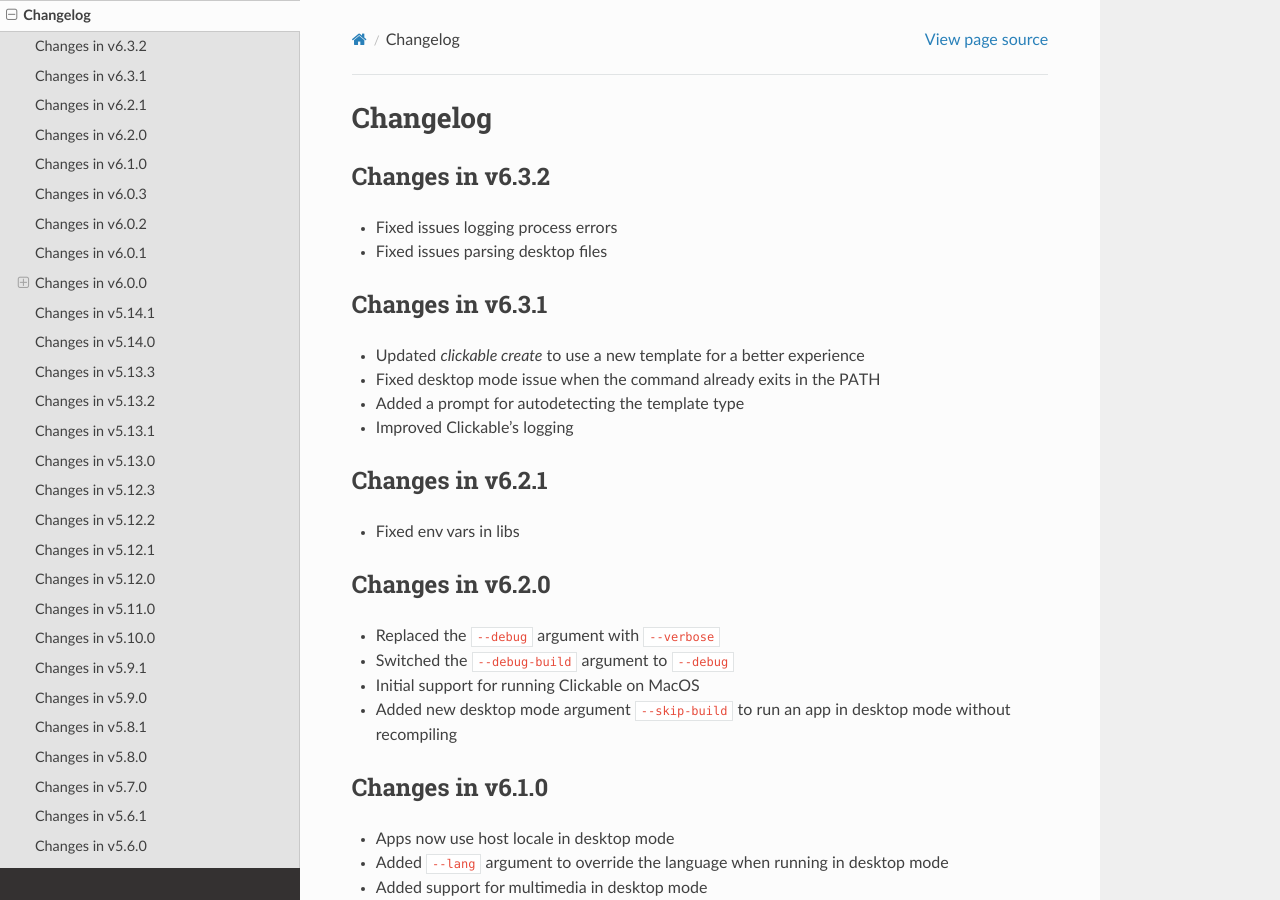
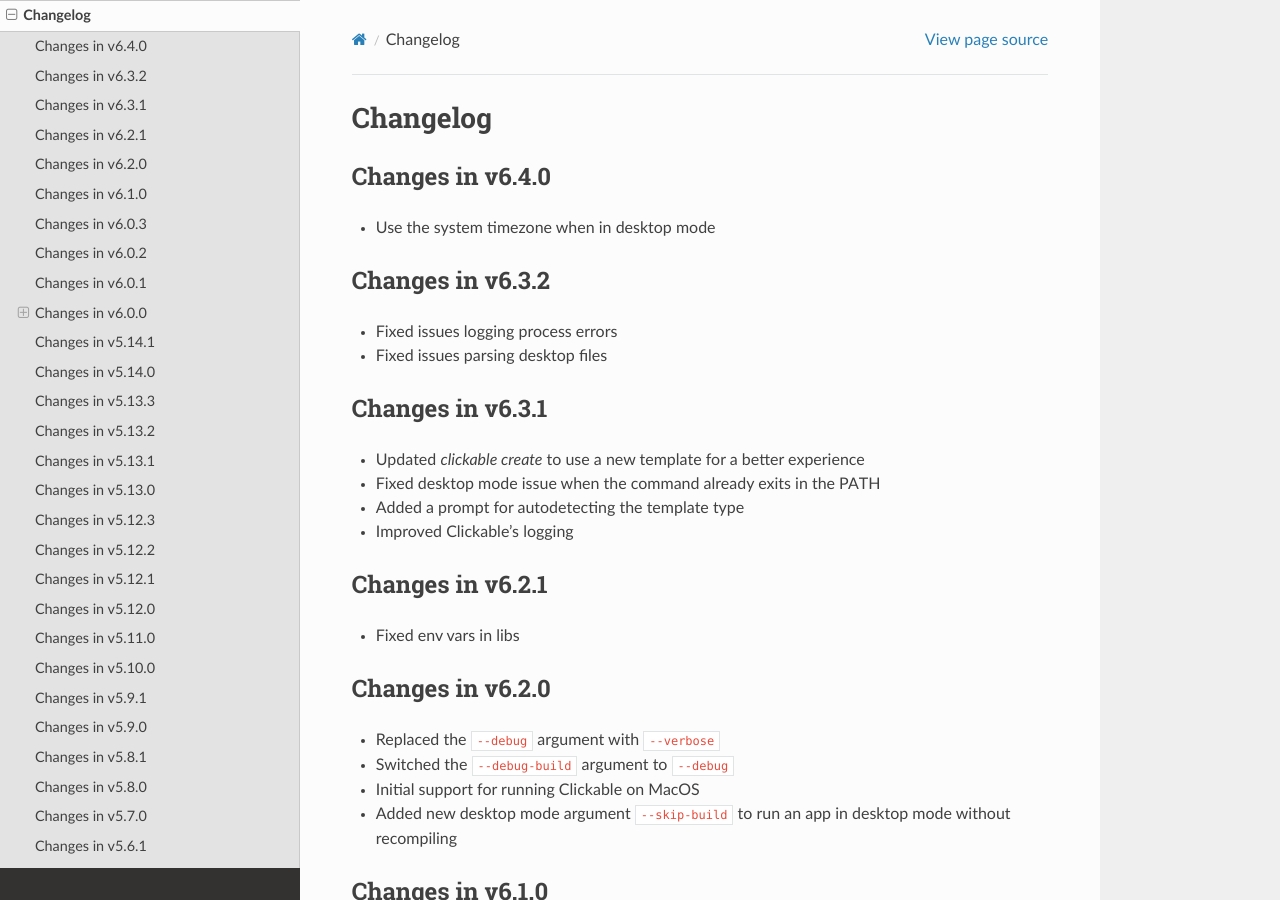
Before and after one commit to bhdouglass/clickable, a Sphinx documentation site: the page built from docs/changelog.rst, in a window 1280 px wide and 900 px high. Built offline with Sphinx 7.4.7 and the Read the Docs theme 2.0.0, drawn with Linux system fonts in a browser that asks for light colours.

Commit message:
Bumped version to 6.4.0

```diff
--- a/clickable/__init__.py
+++ b/clickable/__init__.py
@@ -15,7 +15,7 @@
 from clickable.exceptions import ClickableException
 
 
-__version__ = '6.3.2'
+__version__ = '6.4.0'
 
 
 class Clickable(object):
--- a/docs/changelog.rst
+++ b/docs/changelog.rst
@@ -2,6 +2,11 @@
 
 Changelog
 =========
+
+Changes in v6.4.0
+-----------------
+
+- Use the system timezone when in desktop mode
 
 Changes in v6.3.2
 -----------------
--- a/docs/conf.py
+++ b/docs/conf.py
@@ -55,9 +55,9 @@
 # built documents.
 #
 # The short X.Y version.
-version = '6.3.2'
+version = '6.4.0'
 # The full version, including alpha/beta/rc tags.
-release = '6.3.2'
+release = '6.4.0'
 
 # The language for content autogenerated by Sphinx. Refer to documentation
 # for a list of supported languages.
```
Also changed, not shown: 1 other file.
